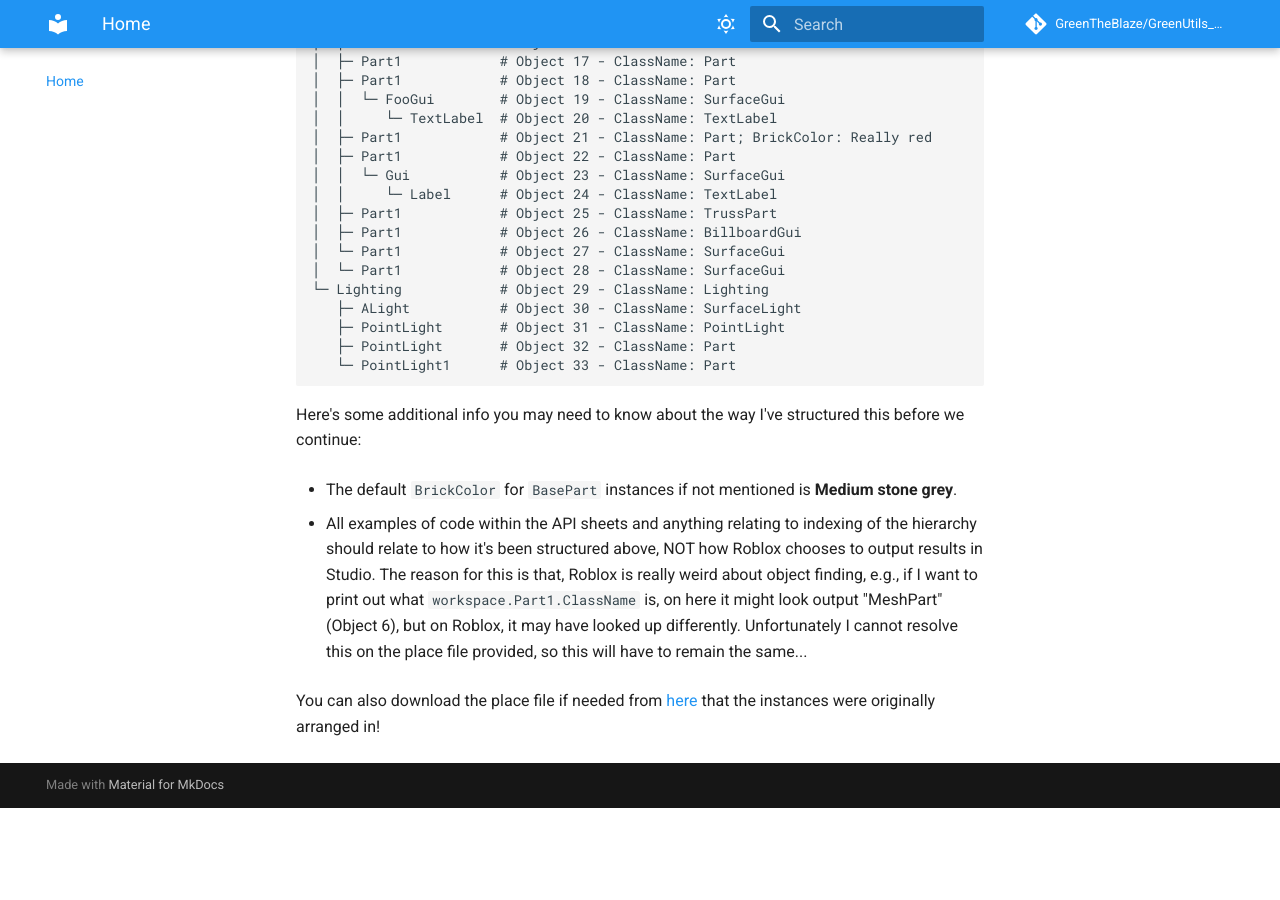
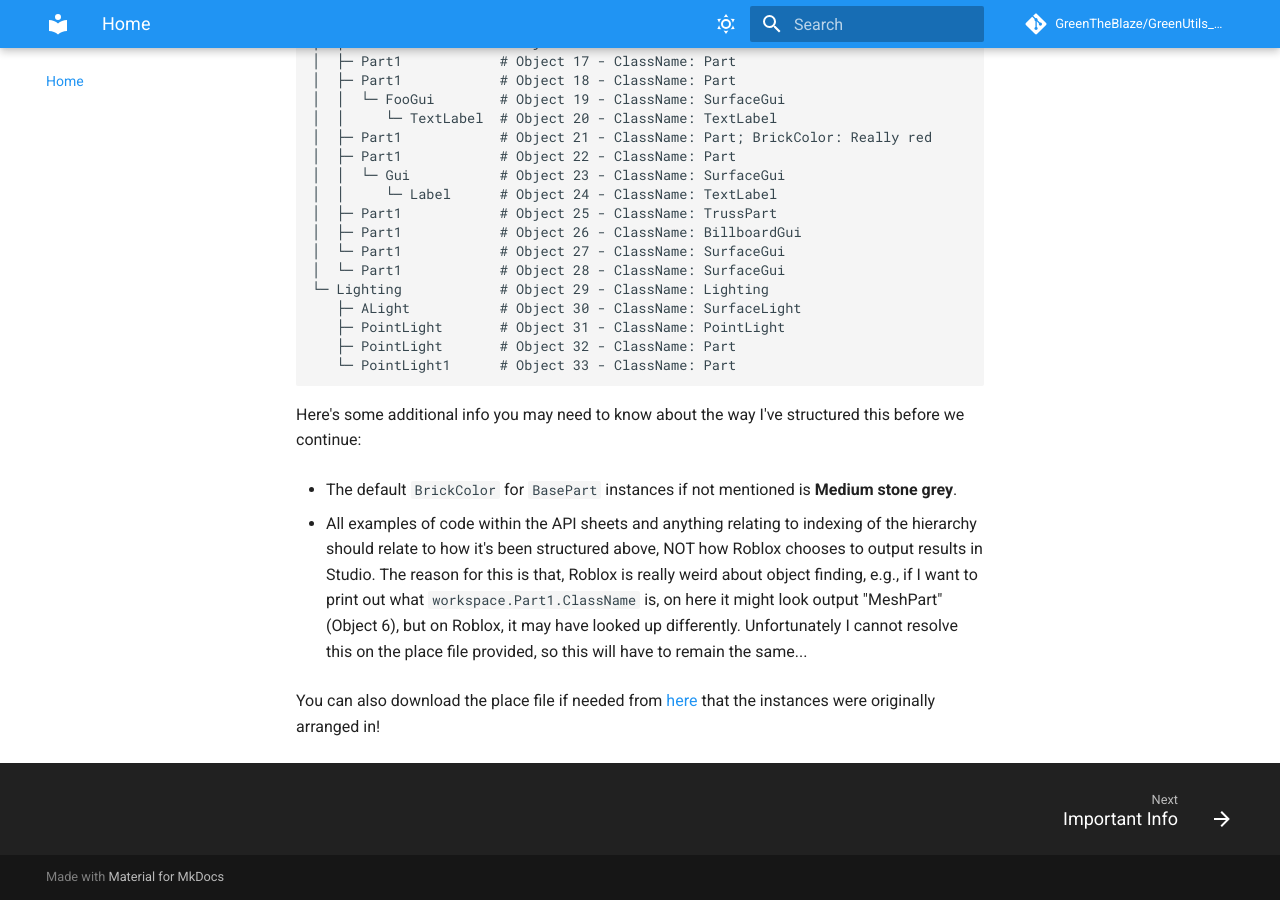
Before and after one commit to GreenTheBlaze/GreenUtils_Roblox, an MkDocs documentation site: the page built from docs/index.md, in a window 1280 px wide and 900 px high, scrolled down 753 px. Built offline with MkDocs 1.6.1 and Material for MkDocs 9.7.7, drawn with Linux system fonts in a browser that asks for light colours; comment, search, counter and statistics services are not loaded; before the commit the page ends 1561 px from its top, so only the background shows below that.

Commit message:
Update mkdocs.yml

```diff
--- a/mkdocs.yml
+++ b/mkdocs.yml
@@ -9,9 +9,33 @@ edit_uri: ""
 theme:
   name: material
   features:
+    - announce.dismiss
+    - content.action.edit
+    - content.action.view
+    - content.code.annotate
+    - content.code.copy
+    # - content.code.select
+    # - content.footnote.tooltips
+    # - content.tabs.link
+    - content.tooltips
+    # - header.autohide
+    # - navigation.expand
+    - navigation.footer
+    - navigation.indexes
+    # - navigation.instant
+    # - navigation.instant.prefetch
+    # - navigation.instant.progress
+    # - navigation.prune
+    - navigation.sections
     - navigation.tabs
-    #- navigation.instant
-    #- navigation.sections
+    # - navigation.tabs.sticky
+    - navigation.top
+    - navigation.tracking
+    - search.highlight
+    - search.share
+    - search.suggest
+    - toc.follow
+    # - toc.integrate
   palette:
     # Light mode
     - media: "(prefers-color-scheme: light)"
```
